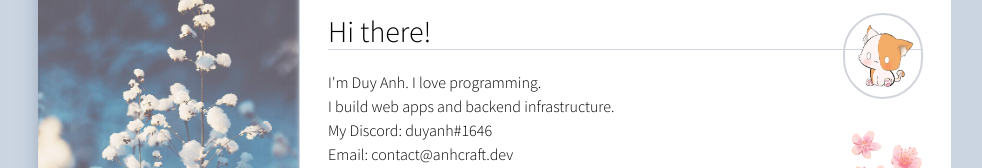
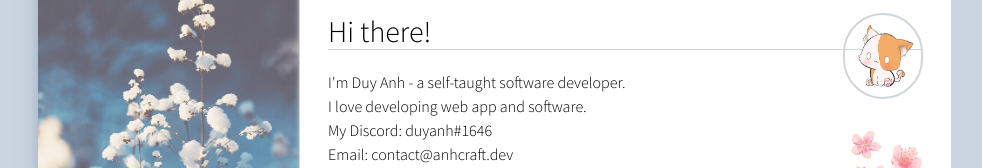
Before and after one commit to anhcraft/anhcraft.github.io, a Vue app: page / in a window 1280 px wide. Shown: the part 284-452 px from the top of the page, without its empty margins (145-1127 px from the left). Built offline with nearby package versions, Linux system fonts and the light colour scheme.

Commit message:
Update App.vue

```diff
--- a/src/App.vue
+++ b/src/App.vue
@@ -10,8 +10,8 @@
             <div class="divide-y divide-gray-300">
               <header class="text-3xl">Hi there!</header>
               <ul class="pt-5">
-                <li>I'm Duy Anh. I love programming.</li>
-                <li>I build web apps and backend infrastructure.</li>
+                <li>I'm Duy Anh - a self-taught software developer.</li>
+                <li>I love developing web app and software.</li>
                 <li>My Discord: duyanh#1646</li>
                 <li>Email: contact@anhcraft.dev</li>
               </ul>
```
